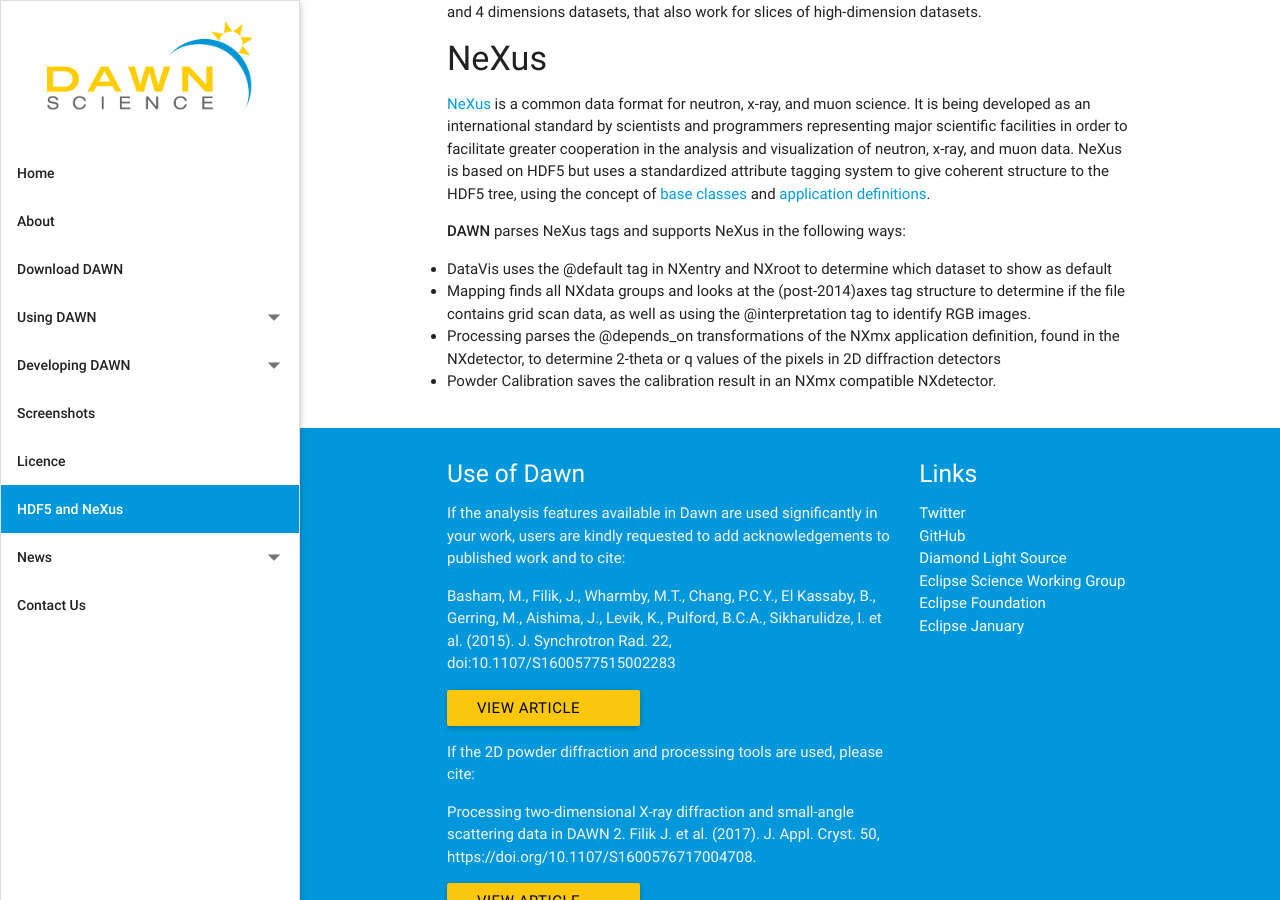
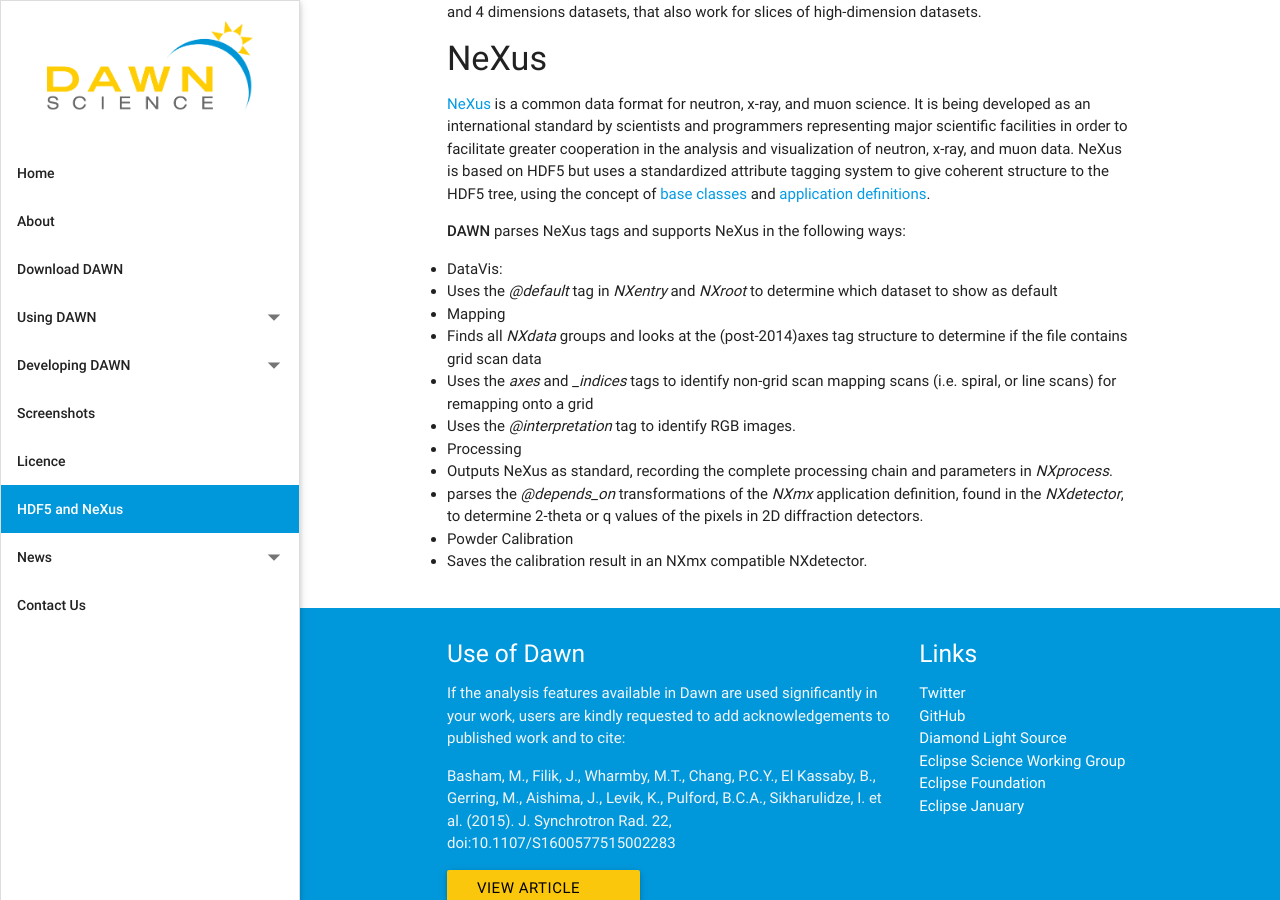
Before and after one commit to DawnScience/dawn-website, a Jekyll site: the page built from _pages/07_hdf5.md, in a window 1280 px wide and 900 px high, scrolled down 364 px. Built offline with Jekyll 4.4.1, drawn with Linux system fonts in a browser that asks for light colours; nearby versions of some CDN libraries.

Commit message:
improvements to hdf5 page

```diff
--- a/_pages/07_hdf5.md
+++ b/_pages/07_hdf5.md
@@ -5,7 +5,7 @@
 
 #### HDF5
 
-**DAWN** can open [HDF5](https://www.hdfgroup.org/solutions/hdf5/) files and makes full use of the lazy approach to loading data that is one of the key benefits of HDF5. *DAWN* also has a very frequent releases and uses a very up-to-date version of the HDF5 library (supporting SWMR and virtual datasets), and includes a number of filters for decompression.
+**DAWN** can open [HDF5](https://www.hdfgroup.org/solutions/hdf5/) files and makes full use of the lazy approach to loading data that is one of the key benefits of HDF5. **DAWN** also has a very frequent releases and uses a very up-to-date version of the HDF5 library (supporting SWMR and virtual datasets), and includes a number of filters for decompression.
 
 The DataVis perspective in **DAWN** can be used as an alternative to [HDFView](https://support.hdfgroup.org/products/java/hdfview/), and supports viewing the HDF5 tree as well as advanced visualization of HDF5 datasets (taking slices, rendering as volumes, taking views of slices, plotting against other views...).
 
@@ -17,7 +17,14 @@
 
 **DAWN** parses NeXus tags and supports NeXus in the following ways:
 
-- DataVis uses the @default tag in NXentry and NXroot to determine which dataset to show as default
-- Mapping finds all NXdata groups and looks at the (post-2014)axes tag structure to determine if the file contains grid scan data, as well as using the @interpretation tag to identify RGB images.
-- Processing parses the @depends_on transformations of the NXmx application definition, found in the NXdetector, to determine 2-theta or q values of the pixels in 2D diffraction detectors
-- Powder Calibration saves the calibration result in an NXmx compatible NXdetector.
+- DataVis:
+    - Uses the _@default_ tag in _NXentry_ and _NXroot_ to determine which dataset to show as default
+- Mapping
+    - Finds all _NXdata_ groups and looks at the (post-2014)axes tag structure to determine if the file contains grid scan data
+    - Uses the _axes_ and __indices_ tags to identify non-grid scan mapping scans (i.e. spiral, or line scans) for remapping onto a grid
+    - Uses the _@interpretation_ tag to identify RGB images.
+- Processing
+    - Outputs NeXus as standard, recording the complete processing chain and parameters in _NXprocess_.
+    - parses the _@depends_on_ transformations of the _NXmx_ application definition, found in the _NXdetector_, to determine 2-theta or q values of the pixels in 2D diffraction detectors.
+- Powder Calibration
+    - Saves the calibration result in an NXmx compatible NXdetector.
```
